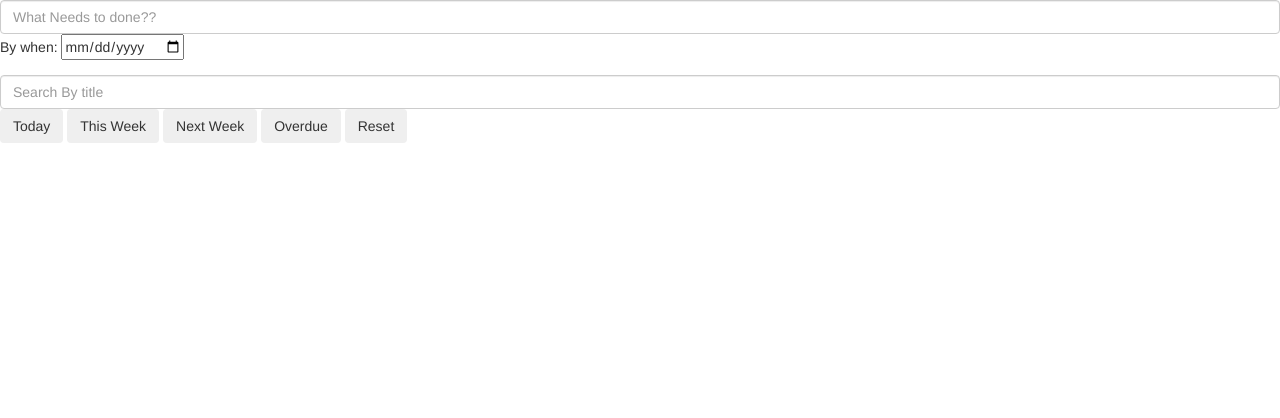
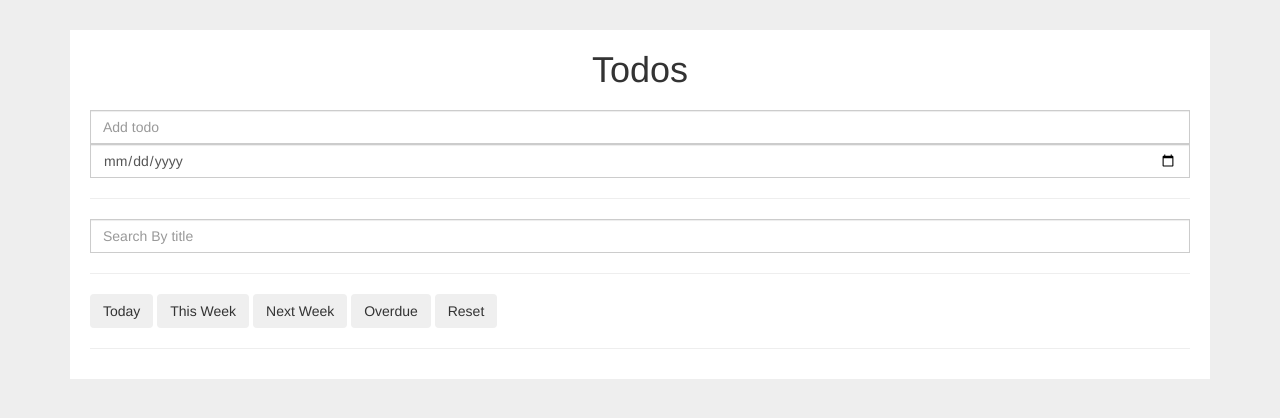
Before and after one commit to subhaminion/DJ-React, a Django app: page /index/ in a window 1280 px wide. Shown: the top 418 px of the page. Run offline with Django 3.2, Linux system fonts and the light colour scheme; parts of the project's set-up code (start-up, migrations or seed data) failed here and were passed over; some libraries are stand-ins or nearby versions.

Commit message:
Enhanced the UI and fixed filters

```diff
--- a/djreact/todos/api.py
+++ b/djreact/todos/api.py
@@ -49,7 +49,10 @@ class TodoResource(ModelResource):
         return super(TodoResource, self).obj_create(bundle, request=request, **kwargs)
 
     def apply_filters(self, request, applicable_filters):
+        if applicable_filters.get('due_date__exact'):
+            thisWeek = datetime.datetime.utcnow().isocalendar()[1]
+            return Todo.objects.filter(due_date__week=thisWeek)
         if applicable_filters.get('due_date__gte'):
             thisWeek = datetime.datetime.utcnow().isocalendar()[1]
-            return Todo.objects.filter(due_date__week=thisWeek)
+            return Todo.objects.filter(due_date__week=thisWeek+1)
         return self.get_object_list(request).filter(**applicable_filters)
--- a/djreact/todos/models.py
+++ b/djreact/todos/models.py
@@ -5,7 +5,6 @@ from django.db import models
 # http://127.0.0.1:8000/api/todo/?due_date__day=16 == today
 # http://127.0.0.1:8000/api/todo/?due_date__gte=2018-07-12&due_date__lt=2018-07-19 == next week
 # http://127.0.0.1:8000/api/todo/?due_date__lt=2018-07-02 == overdue
-
 
 class Todo(models.Model):
     title = models.CharField(max_length=250)
--- a/djreact/todos/static/app.js
+++ b/djreact/todos/static/app.js
@@ -1,13 +1,12 @@
 var base_url = "http://127.0.0.1:8000";
 
 function getshitdone(argument) {
-	console.log($(argument).text());
-	if ($(argument).text() === 'Completed'){
+
+	if ($(argument).is(":checked")){
+		data = JSON.stringify({'completed': true})
+	}else {
 		data = JSON.stringify({'completed': false})
-	}else {
-		data = JSON.stringify({'completed': true})
 	}
-
 
 	task_id = $(argument).attr('task_id');
 	taskupdateurl = base_url + "/api/v1/todo/" + task_id + "/";
@@ -19,8 +18,6 @@ function getshitdone(argument) {
 		  data: data,
 		  success: function(data) {
 		  	console.log(data);
-		  		var btntext = data.completed ? "Completed" : "Pending";
-		  		$(argument).text(btntext);
 		  },
 	});
 }
@@ -51,6 +48,37 @@ function deleteThis(argument) {
 	});
 }
 
+function addSubtask(argument) {
+	var title = prompt("Task Name", "Get a Haircut");
+    var date = prompt("Due Date", "YYYY-mm-dd");
+    if (title != null && date != null) {
+        data = {
+			"title": title,
+			"sub_task": true,
+			"parent_task": $(argument).attr('parent_task'),
+			"due_date": date
+		};
+		parent_tas_id = $(argument).attr('parent_task');
+		console.log(data);
+		$.ajax({
+			  type: 'POST',
+			  url: base_url + "/api/v1/todo/",
+			  data: JSON.stringify(data),
+			  contentType: "application/json;",
+			  success: function(data) {
+			  		var subtaskwithcomplete = "<div class='checkbox'> <label><input type='checkbox' task_id='"+data.id+"' onclick='getshitdone(this)' checked/>" + data.title + "("+ data.due_date +")</label> </div>";
+			  		var subtaskwithoutcomplete = "<div class='checkbox'> <label><input type='checkbox' task_id='"+data.id+"' onclick='getshitdone(this)' />" + data.title + "("+ data.due_date +")</label> </div>";
+			  		var toAppend = data.completed ? subtaskwithcomplete : subtaskwithoutcomplete;
+			  		$(".task_id" + parent_tas_id + " ul").append(toAppend);
+			  		// $(".task_id" + parent_tas_id + " ul").append(" <li class='dir'>" + data.title + "("+ data.due_date +")<button task_id='"+data.id+"' onclick='getshitdone(this)'>Done</button></li>");
+			  },
+			  error: function (data) {
+			  		alert('Subtask date can not be higher than parent task!!!');
+			  }
+		});
+    }
+}
+
 $( document ).ready(function() {
 
 	$.ajax({
@@ -60,27 +88,32 @@ $( document ).ready(function() {
 		  success: function(data) {
 		  	data.objects.forEach(function(item){
 		  		if (item.subtask != '' && !item.sub_task) {
-		  			var btntext = item.completed ? "Completed" : "Pending";
 		  			var deletebtntext = item.delete_time ? "Undelete" : "Delete";
-		  			$(".toAppend").append("<li class='dir task_id"+item.id+"'' task_id='"+item.id+"'>"+ item.title +"("+ item.due_date +")<button task_id='"+item.id+"' onclick='getshitdone(this)'>"+btntext+"</button><button task_id='"+item.id+"' onclick='deleteThis(this)'>"+deletebtntext+"</button><br><input type='text' placeholder='Add subtask' parent_task='"+item.id+"' name='subtask' class='addsubtask'><input type='date' class='date'><ul></ul></li>");
+		  			var appendwithcomplete = "<li class='ui-state-default task_id"+item.id+"' task_id='"+item.id+"'> <div class='checkbox'> <label><input type='checkbox' task_id='"+item.id+"' onclick='getshitdone(this)' checked />"+ item.title + " ("+item.due_date+")</label><a href='#' parent_task="+ item.id +" onclick='addSubtask(this)'> <span class='glyphicon glyphicon-plus-sign'></span> </a><button task_id='"+item.id+"' onclick='deleteThis(this)' class='btn btn-danger btn-xs'>"+deletebtntext+"</button> </div> <ul> </ul> </li>";
+					var appendwithoutcomplete = "<li class='ui-state-default task_id"+item.id+"' task_id='"+item.id+"'> <div class='checkbox'> <label><input type='checkbox' task_id='"+item.id+"' onclick='getshitdone(this)' />"+ item.title + "("+item.due_date+")</label><a href='#' parent_task="+ item.id +" onclick='addSubtask(this)'> <span class='glyphicon glyphicon-plus-sign'></span> </a><button task_id='"+item.id+"' onclick='deleteThis(this)' class='btn btn-danger btn-xs'>"+deletebtntext+"</button> </div> <ul> </ul> </li>";
+		  			var toAppend = item.completed ? appendwithcomplete : appendwithoutcomplete;
+		  			$(".toAppend").append(toAppend);
 		  			item.subtask.forEach(function(index) {
 						subtaskFetchurl =  base_url + index;
-
 		  				$.ajax({
 							  type: 'GET',
 							  url: subtaskFetchurl,
 							  contentType: "application/json;",
 							  dataType: 'json',
 							  success: function(data) {
-							  		var btntext = item.completed ? "Completed" : "Pending";
-							  		$(".task_id" + item.id + " ul").append("<li class='dir'>" + data.title + "("+ data.due_date +")<button task_id='"+data.id+"' onclick='getshitdone(this)'>"+btntext+"</button></li>");
+							  		var subtaskwithcomplete = "<div class='checkbox'> <label><input type='checkbox' task_id='"+data.id+"' onclick='getshitdone(this)' checked/>" + data.title + " ("+ data.due_date +")</label> </div>";
+							  		var subtaskwithoutcomplete = "<div class='checkbox'> <label><input type='checkbox' task_id='"+data.id+"' onclick='getshitdone(this)' />" + data.title + " ("+ data.due_date +")</label> </div>";
+							  		var toAppend = data.completed ? subtaskwithcomplete : subtaskwithoutcomplete;
+							  		$(".task_id" + item.id + " ul").append(toAppend);
 							  },
 						});
 		  			});
 		  		} else if(!item.sub_task && item.subtask == '') {
-		  			var btntext = item.completed ? "Completed" : "Pending";
 		  			var deletebtntext = item.delete_time ? "Undelete" : "Delete";
-		  			$(".toAppend").append("<li class='dir task_id"+item.id+"'' task_id='"+item.id+"'>"+ item.title +"("+ item.due_date +")<button task_id='"+item.id+"' onclick='getshitdone(this)'>"+btntext+"</button><button task_id='"+item.id+"' onclick='deleteThis(this)'>"+deletebtntext+"</button><br><input type='text' placeholder='Add subtask' parent_task='"+item.id+"' name='subtask' class='addsubtask'><input type='date' class='date'><ul></ul></li>");
+		  			var appendwithcomplete = "<li class='ui-state-default task_id"+item.id+"' task_id='"+item.id+"'> <div class='checkbox'> <label><input type='checkbox' task_id='"+item.id+"' onclick='getshitdone(this)' checked />"+ item.title +" ("+item.due_date+") </label><a href='#' parent_task="+ item.id +" onclick='addSubtask(this)'> <span class='glyphicon glyphicon-plus-sign'></span> </a><button task_id='"+item.id+"' onclick='deleteThis(this)' class='btn btn-danger btn-xs'>"+deletebtntext+"</button> </div> <ul> </ul> </li>";
+					var appendwithoutcomplete = "<li class='ui-state-default task_id"+item.id+"' task_id='"+item.id+"'> <div class='checkbox'> <label><input type='checkbox' task_id='"+item.id+"' onclick='getshitdone(this)' />"+ item.title +" ("+item.due_date+") </label><a href='#' parent_task="+ item.id +" onclick='addSubtask(this)'> <span class='glyphicon glyphicon-plus-sign'></span> </a><button task_id='"+item.id+"' onclick='deleteThis(this)' class='btn btn-danger btn-xs'>"+deletebtntext+"</button> </div> <ul> </ul> </li>";
+		  			var toAppend = item.completed ? appendwithcomplete : appendwithoutcomplete;
+		  			$(".toAppend").append(toAppend);
 		  		}
 		  	});
 		  },
@@ -97,9 +130,10 @@ function addNewTodo(data) {
 		  url: base_url + "/api/v1/todo/",
 		  data: JSON.stringify(data),
 		  contentType: "application/json;",
-		  success: function(data) {
-		  		var deletebtntext = data.delete_time ? "Undelete" : "Delete";
-		  		$(".toAppend").append("<li class='dir task_id"+data.id+"'' task_id='"+data.id+"'>"+ data.title +"("+ data.due_date +")<button task_id='"+data.id+"' onclick='getshitdone(this)'>Done</button><button task_id='"+data.id+"' onclick='deleteThis(this)'>"+deletebtntext+"</button><br><input type='text' placeholder='Add subtask' parent_task='"+data.id+"' name='subtask' class='addsubtask'><input type='date' class='date'><ul></ul></li>");
+		  success: function(item) {
+		  		var deletebtntext = item.delete_time ? "Undelete" : "Delete";
+	  			var toAppend = "<li class='ui-state-default task_id"+item.id+"' task_id='"+item.id+"'> <div class='checkbox'> <label><input type='checkbox' task_id='"+item.id+"' onclick='getshitdone(this)' />"+ item.title +" ("+item.due_date+")</label><a href='#' parent_task="+ item.id +" onclick='addSubtask(this)'> <span class='glyphicon glyphicon-plus-sign'></span> </a><button task_id='"+item.id+"' onclick='deleteThis(this)' class='btn btn-danger btn-xs'>"+deletebtntext+"</button> </div> <ul> </ul> </li>";
+	  			$(".toAppend").append(toAppend);
 		  },
 		  error: function(data) {
 			successmessage = 'Error';
@@ -108,56 +142,22 @@ function addNewTodo(data) {
 }
 
 
-$("#todo_add").on('keyup', function (e) {
+$(".add-todo").on('keyup', function (e) {
 	if (e.keyCode == 13) {
-		if($('#todo_add').val() === '' || $('.date').val() === ''){
+		if($('#todo_add_title').val() === '' || $('.date').val() === ''){
 			alert('Please enter Title and Date');
 			$(this).focus();
 		}
 		data = {
-			"title": $('#todo_add').val(),
+			"title": $('#todo_add_title').val(),
 			"due_date": $('.date').val().split("-").reverse().join("-")
 		};
 		addNewTodo(data)
 	}
 });
 
-$(document).on('keyup', '.addsubtask', function (e) {
-	if (e.keyCode == 13) {
-		if($(this).val() === '' || $(this).next('input').val() === ''){
-			alert('Please enter Title and Date');
-			$(this).focus();
-		}
-		data = {
-			"title": $(this).val(),
-			"sub_task": true,
-			"parent_task": $(this).attr('parent_task'),
-			"due_date": $(this).next('input').val()
-		};
-		parent_tas_id = $(this).attr('parent_task');
 
-		$.ajax({
-			  type: 'POST',
-			  url: base_url + "/api/v1/todo/",
-			  data: JSON.stringify(data),
-			  contentType: "application/json;",
-			  success: function(data) {
-			  		$(".task_id" + parent_tas_id + " ul").append(" <li class='dir'>" + data.title + "("+ data.due_date +")<button task_id='"+data.id+"' onclick='getshitdone(this)'>Done</button></li>");
-			  },
-			  error: function (data) {
-			  		alert('Subtask date can not be higher than parent task!!!');
-			  }
-		});
-	}
-});
-
-// function generateSubtask(argument) {
-// 	$(argument).children("li").remove();
-// 	$(argument).append('<li class="dir">lol</li>');
-// }
-
-
-$(document).on('keyup','#search', function(e){
+$(document).on('keyup', '#search', function(e){
 	if (e.keyCode == 13) {
 	  	query = $('#search').val();
 	  	$.ajax({
@@ -167,9 +167,12 @@ $(document).on('keyup','#search', function(e){
 			  success: function(data) {
 			  	$('.toAppend li').remove();
 			  	data.objects.forEach(function(item){
-			  		console.log(item.title);
-			  		var btntext = item.completed ? "Completed" : "Pending";
-			  		$(".toAppend").append("<li class='dir task_id"+item.id+"'' task_id='"+item.id+"'>"+ item.title +"("+ item.due_date +")<button task_id='"+item.id+"' onclick='getshitdone(this)'>"+btntext+"</button><button task_id='"+item.id+"' onclick='deleteThis(this)'>Delete</button><br><input type='text' placeholder='Add subtask' parent_task='"+item.id+"' name='subtask' class='addsubtask'><input type='date' class='date'><ul></ul></li>");
+			  		var deletebtntext = item.delete_time ? "Undelete" : "Delete";
+		  			var appendwithcomplete = "<li class='ui-state-default task_id"+item.id+"' task_id='"+item.id+"'> <div class='checkbox'> <label><input type='checkbox' task_id='"+item.id+"' onclick='getshitdone(this)' checked />"+ item.title +"</label> <button task_id='"+item.id+"' onclick='deleteThis(this)' class='btn btn-danger btn-xs'>"+deletebtntext+"</button> </div> <ul> </ul> </li>";
+					var appendwithoutcomplete = "<li class='ui-state-default task_id"+item.id+"' task_id='"+item.id+"'> <div class='checkbox'> <label><input type='checkbox' task_id='"+item.id+"' onclick='getshitdone(this)' />"+ item.title +"</label> <button task_id='"+item.id+"' onclick='deleteThis(this)' class='btn btn-danger btn-xs'>"+deletebtntext+"</button> </div> <ul> </ul> </li>";
+		  			var toAppend = item.completed ? appendwithcomplete : appendwithoutcomplete;
+		  			$(".toAppend").append(toAppend);
+
 			  	});
 			  },
 		});
@@ -188,9 +191,11 @@ $(document).on('click','#filterToday', function(e){
 		  	console.log(data);
 		  	$('.toAppend li').remove();
 		  	data.objects.forEach(function(item){
-		  		console.log(item.title);
-		  		var btntext = item.completed ? "Completed" : "Pending";
-		  		$(".toAppend").append("<li class='dir task_id"+item.id+"'' task_id='"+item.id+"'>"+ item.title +"("+ item.due_date +")<button task_id='"+item.id+"' onclick='getshitdone(this)'>"+btntext+"</button><button task_id='"+item.id+"' onclick='deleteThis(this)'>Delete</button><br><input type='text' placeholder='Add subtask' parent_task='"+item.id+"' name='subtask' class='addsubtask'><input type='date' class='date'><ul></ul></li>");
+		  		var deletebtntext = item.delete_time ? "Undelete" : "Delete";
+	  			var appendwithcomplete = "<li class='ui-state-default task_id"+item.id+"' task_id='"+item.id+"'> <div class='checkbox'> <label><input type='checkbox' task_id='"+item.id+"' onclick='getshitdone(this)' checked />"+ item.title +"</label> <button task_id='"+item.id+"' onclick='deleteThis(this)' class='btn btn-danger btn-xs'>"+deletebtntext+"</button> </div> <ul> </ul> </li>";
+				var appendwithoutcomplete = "<li class='ui-state-default task_id"+item.id+"' task_id='"+item.id+"'> <div class='checkbox'> <label><input type='checkbox' task_id='"+item.id+"' onclick='getshitdone(this)' />"+ item.title +"</label> <button task_id='"+item.id+"' onclick='deleteThis(this)' class='btn btn-danger btn-xs'>"+deletebtntext+"</button> </div> <ul> </ul> </li>";
+	  			var toAppend = item.completed ? appendwithcomplete : appendwithoutcomplete;
+	  			$(".toAppend").append(toAppend);
 		  	});
 		  },
 	});
@@ -199,15 +204,17 @@ $(document).on('click','#filterToday', function(e){
 $(document).on('click','#filterWeek', function(e){
 	$.ajax({
 		  type: 'GET',
-		  url: base_url + "/api/v1/todo/?due_date__gte=True",
+		  url: base_url + "/api/v1/todo/?due_date=True",
 		  contentType: "application/json;",
 		  success: function(data) {
 		  	console.log(data);
 		  	$('.toAppend li').remove();
 		  	data.objects.forEach(function(item){
-		  		console.log(item.title);
-		  		var btntext = item.completed ? "Completed" : "Pending";
-		  		$(".toAppend").append("<li class='dir task_id"+item.id+"'' task_id='"+item.id+"'>"+ item.title +"("+ item.due_date +")<button task_id='"+item.id+"' onclick='getshitdone(this)'>"+btntext+"</button><button task_id='"+item.id+"' onclick='deleteThis(this)'>Delete</button><br><input type='text' placeholder='Add subtask' parent_task='"+item.id+"' name='subtask' class='addsubtask'><input type='date' class='date'><ul></ul></li>");
+		  		var deletebtntext = item.delete_time ? "Undelete" : "Delete";
+	  			var appendwithcomplete = "<li class='ui-state-default task_id"+item.id+"' task_id='"+item.id+"'> <div class='checkbox'> <label><input type='checkbox' task_id='"+item.id+"' onclick='getshitdone(this)' checked />"+ item.title +"</label> <button task_id='"+item.id+"' onclick='deleteThis(this)' class='btn btn-danger btn-xs'>"+deletebtntext+"</button> </div> <ul> </ul> </li>";
+				var appendwithoutcomplete = "<li class='ui-state-default task_id"+item.id+"' task_id='"+item.id+"'> <div class='checkbox'> <label><input type='checkbox' task_id='"+item.id+"' onclick='getshitdone(this)' />"+ item.title +"</label> <button task_id='"+item.id+"' onclick='deleteThis(this)' class='btn btn-danger btn-xs'>"+deletebtntext+"</button> </div> <ul> </ul> </li>";
+	  			var toAppend = item.completed ? appendwithcomplete : appendwithoutcomplete;
+	  			$(".toAppend").append(toAppend);
 		  	});
 		  },
 	});
@@ -215,26 +222,19 @@ $(document).on('click','#filterWeek', function(e){
 
 
 $(document).on('click','#filterNextweek', function(e){
-
-
-	var nextMonday = new Date();
-	nextMonday.setDate(nextMonday.getDate() + (1 + 7 - nextMonday.getDay()) % 7);
-	date = nextMonday.getFullYear() + '-' + nextMonday.getMonth() + '-' + nextMonday.getDate()
-	dateplus7 = nextMonday.getFullYear() + '-' + nextMonday.getMonth() + '-' + (nextMonday.getDate() + 7)
-	console.log(date);
-
-
 	$.ajax({
 		  type: 'GET',
-		  url: base_url + "/api/v1/todo/?due_date__gte="+date+"&due_date__lt="+dateplus7+"",
+		  url: base_url + "/api/v1/todo/?due_date__gte=True",
 		  contentType: "application/json;",
 		  success: function(data) {
 		  	console.log(data);
 		  	$('.toAppend li').remove();
 		  	data.objects.forEach(function(item){
-		  		console.log(item.title);
-		  		var btntext = item.completed ? "Completed" : "Pending";
-		  		$(".toAppend").append("<li class='dir task_id"+item.id+"'' task_id='"+item.id+"'>"+ item.title +"("+ item.due_date +")<button task_id='"+item.id+"' onclick='getshitdone(this)'>"+btntext+"</button><button task_id='"+item.id+"' onclick='deleteThis(this)'>Delete</button><br><input type='text' placeholder='Add subtask' parent_task='"+item.id+"' name='subtask' class='addsubtask'><input type='date' class='date'><ul></ul></li>");
+		  		var deletebtntext = item.delete_time ? "Undelete" : "Delete";
+	  			var appendwithcomplete = "<li class='ui-state-default task_id"+item.id+"' task_id='"+item.id+"'> <div class='checkbox'> <label><input type='checkbox' task_id='"+item.id+"' onclick='getshitdone(this)' checked />"+ item.title +"</label> <button task_id='"+item.id+"' onclick='deleteThis(this)' class='btn btn-danger btn-xs'>"+deletebtntext+"</button> </div> <ul> </ul> </li>";
+				var appendwithoutcomplete = "<li class='ui-state-default task_id"+item.id+"' task_id='"+item.id+"'> <div class='checkbox'> <label><input type='checkbox' task_id='"+item.id+"' onclick='getshitdone(this)' />"+ item.title +"</label> <button task_id='"+item.id+"' onclick='deleteThis(this)' class='btn btn-danger btn-xs'>"+deletebtntext+"</button> </div> <ul> </ul> </li>";
+	  			var toAppend = item.completed ? appendwithcomplete : appendwithoutcomplete;
+	  			$(".toAppend").append(toAppend);
 		  	});
 		  },
 	});
@@ -256,17 +256,12 @@ $(document).on('click','#filterOverdue', function(e){
 		  	console.log(data);
 		  	$('.toAppend li').remove();
 		  	data.objects.forEach(function(item){
-		  		console.log(item.title);
-		  		var btntext = item.completed ? "Completed" : "Pending";
-		  		$(".toAppend").append("<li class='dir task_id"+item.id+"'' task_id='"+item.id+"'>"+ item.title +"("+ item.due_date +")<button task_id='"+item.id+"' onclick='getshitdone(this)'>"+btntext+"</button><button task_id='"+item.id+"' onclick='deleteThis(this)'>Delete</button><br><input type='text' placeholder='Add subtask' parent_task='"+item.id+"' name='subtask' class='addsubtask'><input type='date' class='date'><ul></ul></li>");
+		  		var deletebtntext = item.delete_time ? "Undelete" : "Delete";
+	  			var appendwithcomplete = "<li class='ui-state-default task_id"+item.id+"' task_id='"+item.id+"'> <div class='checkbox'> <label><input type='checkbox' task_id='"+item.id+"' onclick='getshitdone(this)' checked />"+ item.title +"</label> <button task_id='"+item.id+"' onclick='deleteThis(this)' class='btn btn-danger btn-xs'>"+deletebtntext+"</button> </div> <ul> </ul> </li>";
+				var appendwithoutcomplete = "<li class='ui-state-default task_id"+item.id+"' task_id='"+item.id+"'> <div class='checkbox'> <label><input type='checkbox' task_id='"+item.id+"' onclick='getshitdone(this)' />"+ item.title +"</label> <button task_id='"+item.id+"' onclick='deleteThis(this)' class='btn btn-danger btn-xs'>"+deletebtntext+"</button> </div> <ul> </ul> </li>";
+	  			var toAppend = item.completed ? appendwithcomplete : appendwithoutcomplete;
+	  			$(".toAppend").append(toAppend);
 		  	});
 		  },
 	});
  });
-
-
-// $(document).on('ready', function(e){
-// 	$('input[type="date"]').change(function(){
-// 	   alert(this.value.split("-").reverse().join("-"));
-// 	});
-//  });
--- /dev/null
+++ b/djreact/todos/static/style.css
@@ -0,0 +1,42 @@
+body{
+    background-color:#EEEEEE;
+}
+.todolist{
+    background-color:#FFF;
+    padding:20px 20px 10px 20px;
+    margin-top:30px;
+}
+.todolist h1{
+    margin:0;
+    padding-bottom:20px;
+    text-align:center;
+}
+.form-control{
+    border-radius:0;
+}
+li.ui-state-default{
+    background:#fff;
+    border:none;
+    border-bottom:1px solid #ddd;
+}
+
+li.ui-state-default:last-child{
+    border-bottom:none;
+}
+
+.todo-footer{
+    background-color:#F4FCE8;
+    margin:0 -20px -10px -20px;
+    padding: 10px 20px;
+}
+#done-items li{
+    padding:10px 0;
+    border-bottom:1px solid #ddd;
+    text-decoration:line-through;
+}
+#done-items li:last-child{
+    border-bottom:none;
+}
+#checkAll{
+    margin-top:10px;
+}
--- a/djreact/todos/templates/index.html
+++ b/djreact/todos/templates/index.html
@@ -4,12 +4,13 @@
   	<title>Todo</title>
   	{% load staticfiles %}
   	<script src="{% static 'jquery.min.js' %}"></script>
-  	<link rel="stylesheet" href="{% static 'bootstrap.min.css' %}">
+    <link rel="stylesheet" href="https://maxcdn.bootstrapcdn.com/bootstrap/3.3.7/css/bootstrap.min.css">
     <script src="{% static 'bootstrap.min.js' %}"></script>
+  	<link rel="stylesheet" href="{% static 'style.css' %}">
 
 </head>
 <body>
-	<div class="form-group">
+	<!-- <div class="form-group">
       <input type="text" class="form-control" id="todo_add" placeholder="What Needs to done??" name="todo">
       By when: <input type='date' class="date">
   </div>
@@ -22,7 +23,29 @@
       <button class="btn" onClick="window.location.reload()">Reset</button>
   </div>
 
-	<ul class="toAppend"></ul>
+	<ul class="toAppend"></ul> -->
+<div class="container">
+  <div class="row">
+      <div class="col-md-12">
+          <div class="todolist not-done">
+            <h1>Todos</h1>
+            <input type="text" class="form-control add-todo" id="todo_add_title" placeholder="Add todo">
+            <input type='date' class="date form-control add-todo">
+
+            <hr>
+            <input type="text" class="form-control" id="search" placeholder="Search By title">
+            <hr>
+            <button class="btn" id="filterToday">Today</button>
+            <button class="btn" id="filterWeek">This Week</button>
+            <button class="btn" id="filterNextweek">Next Week</button>
+            <button class="btn" id="filterOverdue">Overdue</button>
+            <button class="btn" onClick="window.location.reload()">Reset</button>
+            <hr>
+            <ul id="sortable" class="list-unstyled toAppend"></ul>
+          </div>
+      </div>
+  </div>
+</div>
 </body>
 <script src="{% static 'app.js' %}"></script>
 </html>
```
Also changed, not shown: db.sqlite3.
